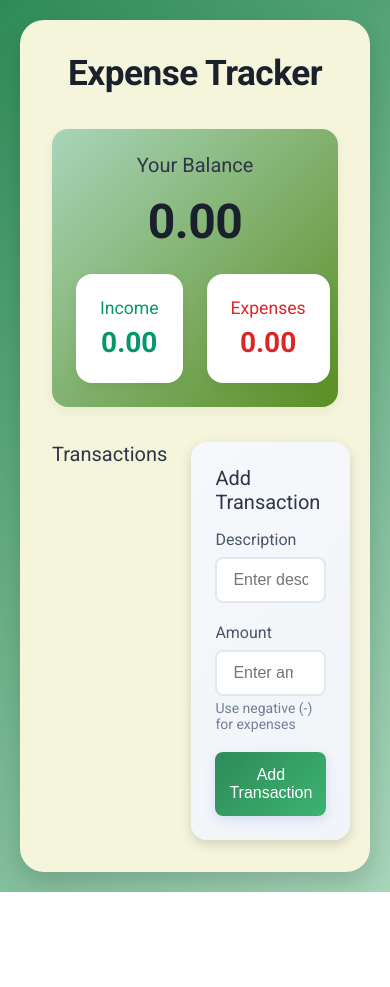
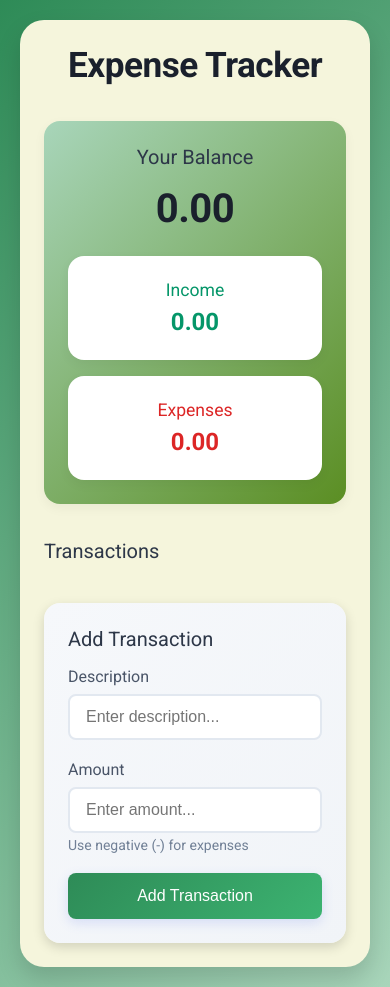
Before and after one commit to AriojaIC/Expense_Tracker, a plain HTML site: page Expense Tracker/index.html in a window 390 px wide. Before the commit the page ends 892 px from the top, so only its background shows below. Drawn offline with Linux system fonts and the light colour scheme.

Commit message:
Added responsiveness

```diff
--- a/Expense Tracker/app.css
+++ b/Expense Tracker/app.css
@@ -277,3 +277,44 @@ button[type="submit"]:hover {
 button[type="submit"]:active {
     transform: translateY(0);
 }
+
+
+/* responsiveness */
+
+@media (max-width: 900px) {
+    .main-content {
+        grid-template-columns: 1fr;
+    }
+
+    #transaction-list {
+        max-height: 300px;
+    }
+}
+
+@media (max-width: 400px) {
+    .container {
+        padding: 24px;
+    }
+
+    .summary {
+        grid-template-columns: 1fr;
+        gap: 16px;
+    }
+
+    .balance-container h1 {
+        font-size: 2.5rem;
+    }
+
+    .income p,
+    .expenses p {
+        font-size: 1.5rem;
+    }
+
+    .transaction {
+        padding: 14px 16px;
+    }
+
+    h1 {
+        font: 1.8rem;
+    }
+}
```
